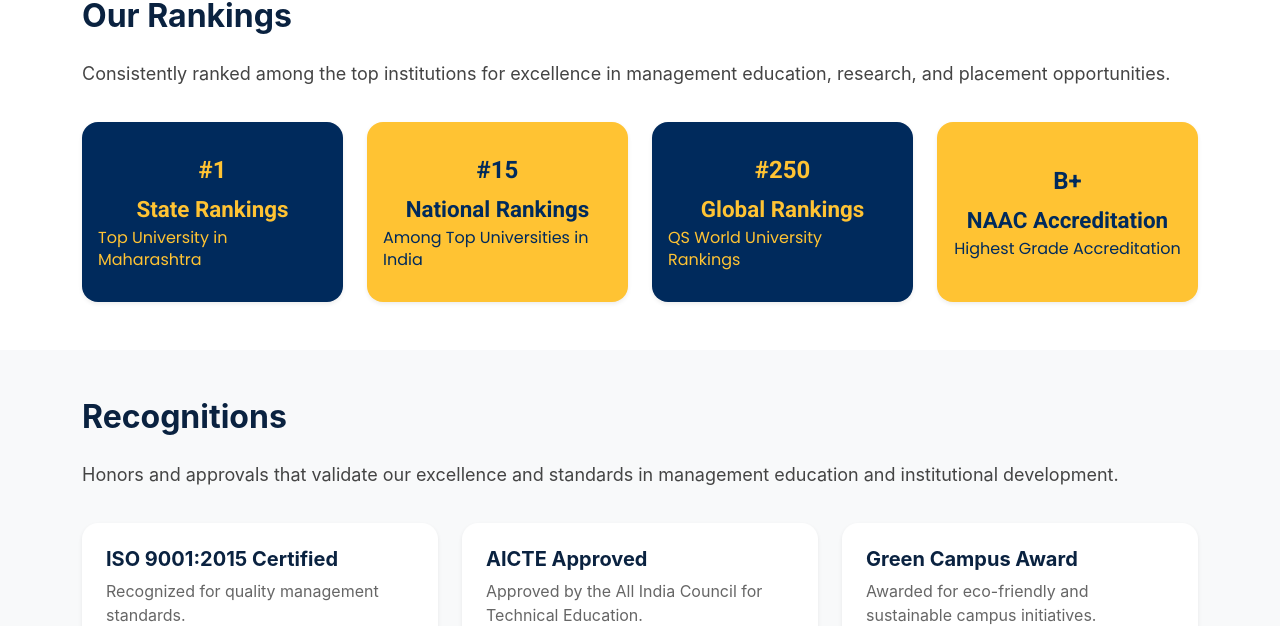
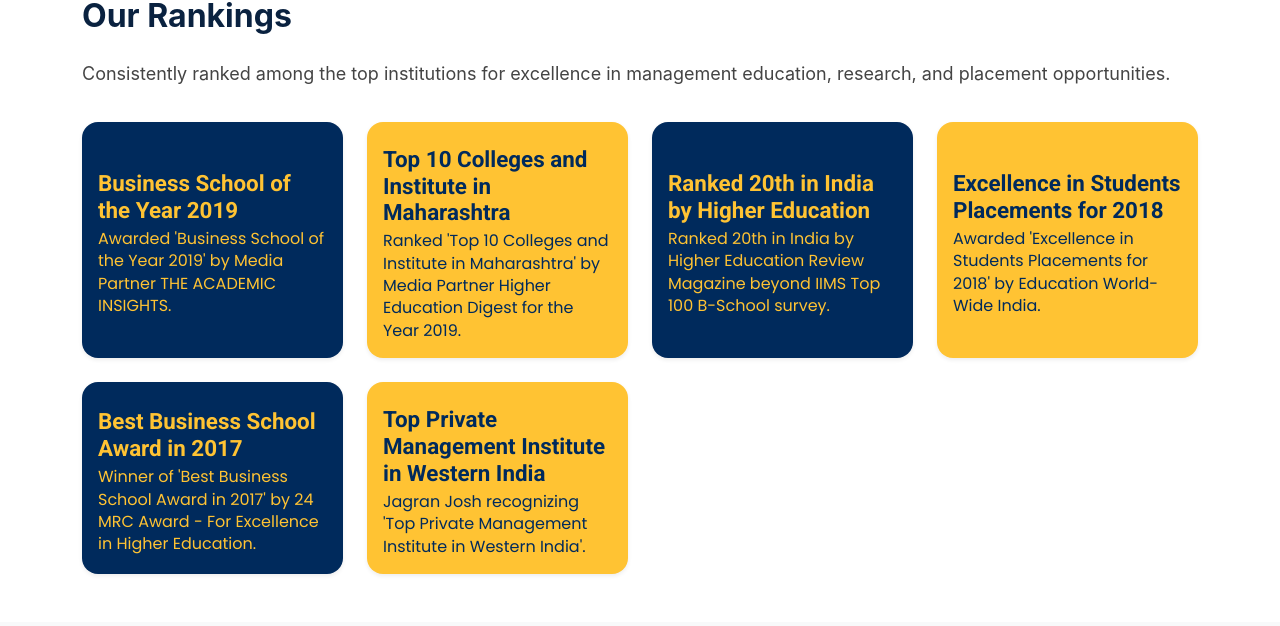
Before and after one commit to foxbhagyashri/ismrcollege, a React (Vite) app: page /Aboutpage/Award in a window 1280 px wide. Shown: the part 1245-1871 px from the top of the page. Built offline with nearby package versions, Linux system fonts and the light colour scheme.

Commit message:
satudayupdate

```diff
--- a/src/component/Pages/AboutPage/Award.jsx
+++ b/src/component/Pages/AboutPage/Award.jsx
@@ -52,24 +52,34 @@ function AwardsRankings() {
 
   const rankings = [
     {
-      rank: "#1",
-      category: "State Rankings",
-      description: "Top University in Maharashtra",
+
+      category: "Business School of the Year 2019",
+      description: "Awarded 'Business School of the Year 2019' by Media Partner THE ACADEMIC INSIGHTS.",
     },
     {
-      rank: "#15",
-      category: "National Rankings",
-      description: "Among Top Universities in India",
+
+      category: "Top 10 Colleges and Institute in Maharashtra",
+      description: "Ranked 'Top 10 Colleges and Institute in Maharashtra' by Media Partner Higher Education Digest for the Year 2019.",
     },
     {
-      rank: "#250",
-      category: "Global Rankings",
-      description: "QS World University Rankings",
+
+      category: "Ranked 20th in India by Higher Education",
+      description: "Ranked 20th in India by Higher Education Review Magazine beyond IIMS Top 100 B-School survey.",
     },
     {
-      rank: "B+",
-      category: "NAAC Accreditation",
-      description: "Highest Grade Accreditation",
+
+      category: "Excellence in Students Placements for 2018",
+      description: "Awarded 'Excellence in Students Placements for 2018' by Education World-Wide India.",
+    },
+    {
+
+      category: "Best Business School Award in 2017",
+      description: "Winner of 'Best Business School Award in 2017' by 24 MRC Award - For Excellence in Higher Education.",
+    },
+    {
+
+      category: "Top Private Management Institute in Western India",
+      description: "Jagran Josh recognizing 'Top Private Management Institute in Western India'.",
     },
   ];
 
```
Lines whose indentation alone changed are shown as unchanged.
